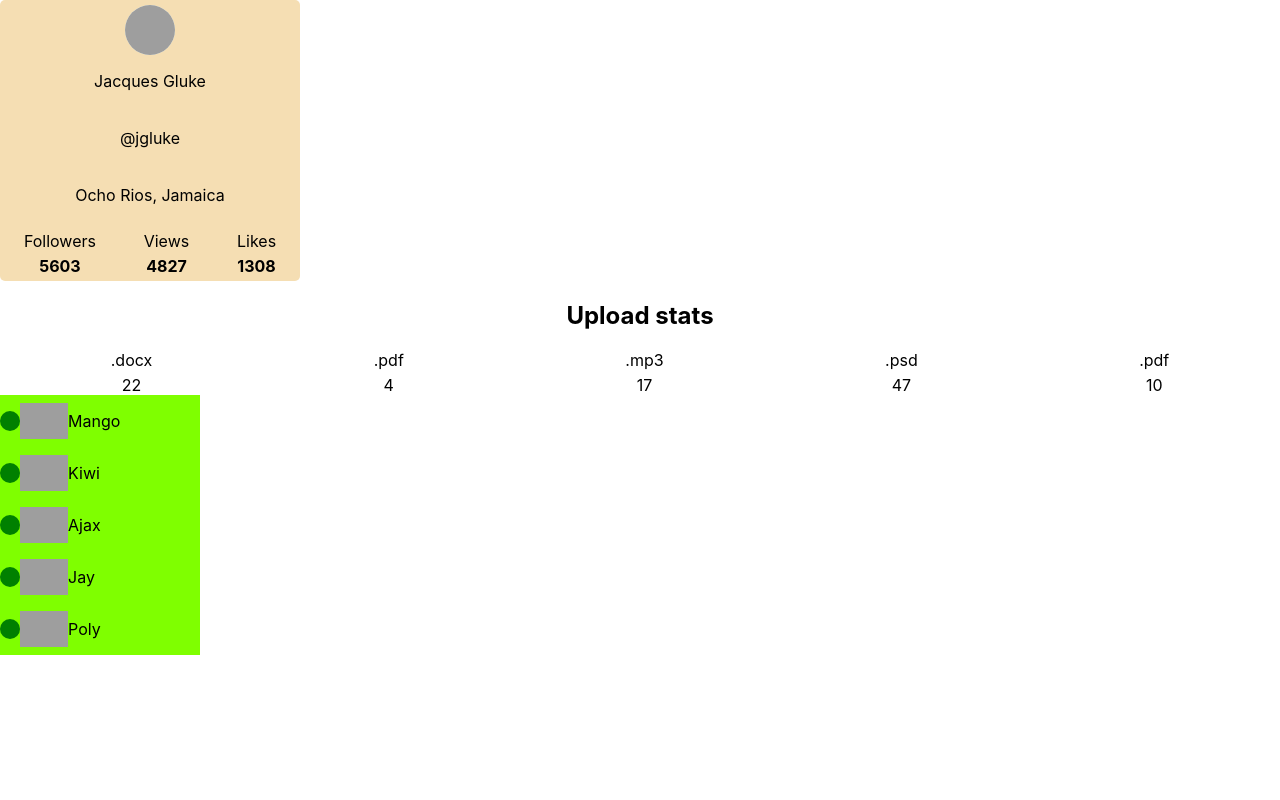
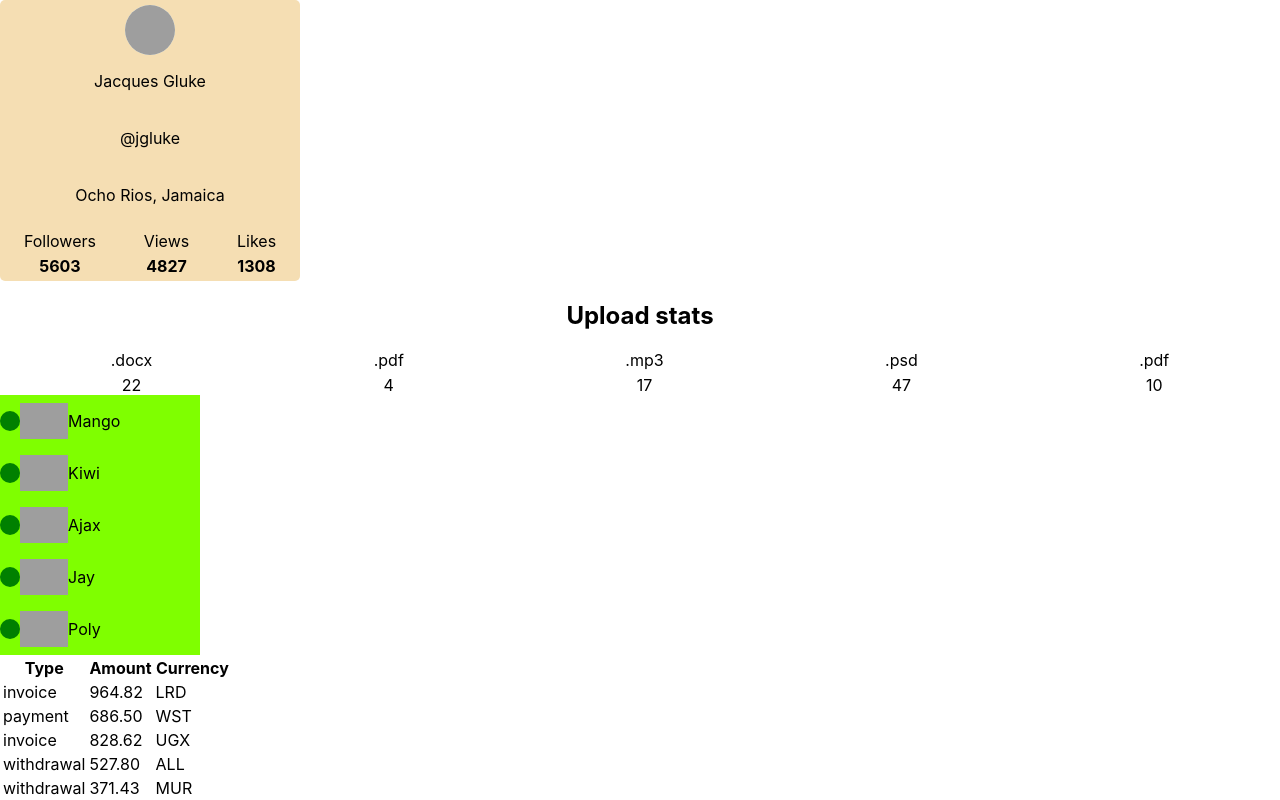
Before and after one commit to Ali-sia/goit-react-hw-01-components, a React (Create React App) app: page / in a window 1280 px wide. Shown: the top 800 px of the page. Built offline with nearby package versions, Linux system fonts and the light colour scheme; grey boxes are pictures that could not be loaded.

Commit message:
завдання 4 таблиця транзакцій

```diff
--- a/src/components/App.jsx
+++ b/src/components/App.jsx
@@ -6,6 +6,9 @@
 
 import FriendList from './FriendList/FriendList';
 import friends from './FriendList/friends.json';
+
+import TransactionHistory from './TransactionHistory/TransactionHistiry';
+import transactionData from './TransactionHistory/transactions.json';
 
 export default function App() {
   return (
@@ -22,6 +25,9 @@
       <Statistic title="Upload stats" stats={data} />
 
       <FriendList friends={friends} />
+
+      {/* <TransactionHistory items={transactions} /> */}
+      <TransactionHistory items={transactionData}></TransactionHistory>
     </div>
   );
 }
--- /dev/null
+++ b/src/components/TransactionHistory/TransactionHistiry.jsx
@@ -0,0 +1,38 @@
+import PropTypes from 'prop-types';
+import TransactionRow from './TransactionRow';
+//styles
+
+// function TransactionHistory({ transactions }) {
+//   console.log('transactions :>> ', transactions);
+// }
+
+const TransactionHistory = transactions => {
+  //   const { transactions } = transactions;
+  return (
+    <table>
+      <thead>
+        <tr>
+          <th>Type</th>
+          <th>Amount</th>
+          <th>Currency</th>
+        </tr>
+      </thead>
+
+      <tbody>
+        {transactions.items.map(data => {
+          return <TransactionRow key={data.id} transactions={data} />;
+        })}
+      </tbody>
+    </table>
+  );
+};
+
+TransactionHistory.propTypes = {
+  friends: PropTypes.arrayOf(
+    PropTypes.shape({
+      id: PropTypes.number.isRequired,
+    })
+  ),
+};
+
+export default TransactionHistory;
--- /dev/null
+++ b/src/components/TransactionHistory/TransactionRow.jsx
@@ -0,0 +1,23 @@
+import PropTypes from 'prop-types';
+//styles
+
+const TransactionRow = ({ transactions }) => {
+  const { type, amount, currency } = transactions;
+  return (
+    <tr>
+      <td>{type}</td>
+      <td>{amount}</td>
+      <td>{currency}</td>
+    </tr>
+  );
+};
+
+TransactionRow.propTypes = {
+  transactions: PropTypes.shape({
+    type: PropTypes.string.isRequired,
+    amount: PropTypes.string.isRequired,
+    currency: PropTypes.string.isRequired,
+  }),
+};
+
+export default TransactionRow;
--- /dev/null
+++ b/src/components/TransactionHistory/transactions.json
@@ -0,0 +1,122 @@
+[
+  {
+    "id": "1e0700a2-5183-4291-85cc-2065a036a683",
+    "type": "invoice",
+    "amount": "964.82",
+    "currency": "LRD"
+  },
+  {
+    "id": "a30f821b-4d25-4ff0-abdd-e340b3f0dd2b",
+    "type": "payment",
+    "amount": "686.50",
+    "currency": "WST"
+  },
+  {
+    "id": "44dca67a-8e5a-4798-bf8e-b15efd4e1abd",
+    "type": "invoice",
+    "amount": "828.62",
+    "currency": "UGX"
+  },
+  {
+    "id": "ea8ed3dc-2b68-4a53-905a-53ecb0adef33",
+    "type": "withdrawal",
+    "amount": "527.80",
+    "currency": "ALL"
+  },
+  {
+    "id": "ea76146a-0b00-4b80-bc02-a8c822176712",
+    "type": "withdrawal",
+    "amount": "371.43",
+    "currency": "MUR"
+  },
+  {
+    "id": "63ca02f9-d637-46b5-9237-f3b24425e029",
+    "type": "payment",
+    "amount": "862.44",
+    "currency": "AUD"
+  },
+  {
+    "id": "ed0263e8-59a5-4bf1-87e0-2bb88e53dc34",
+    "type": "withdrawal",
+    "amount": "907.00",
+    "currency": "GEL"
+  },
+  {
+    "id": "6013bad0-750c-4691-8bc2-d8f2b43969c4",
+    "type": "withdrawal",
+    "amount": "352.52",
+    "currency": "UGX"
+  },
+  {
+    "id": "252c7be4-8b06-4fa7-8d42-61fb835b70d5",
+    "type": "payment",
+    "amount": "388.98",
+    "currency": "TOP"
+  },
+  {
+    "id": "4eaab41b-b967-40ac-82ed-85fc66f646f1",
+    "type": "deposit",
+    "amount": "103.10",
+    "currency": "BWP"
+  },
+  {
+    "id": "9648a350-8469-42d5-8bf3-18090de5fe67",
+    "type": "withdrawal",
+    "amount": "322.32",
+    "currency": "MRO"
+  },
+  {
+    "id": "9c5c25fb-1a95-4b2f-8d1f-4c4426d677cc",
+    "type": "invoice",
+    "amount": "14.79",
+    "currency": "PYG"
+  },
+  {
+    "id": "43ef232c-80e9-4d6f-b48a-b22405620de3",
+    "type": "payment",
+    "amount": "904.86",
+    "currency": "CHF"
+  },
+  {
+    "id": "5161682e-e620-4019-ab0a-24ceb10fbd20",
+    "type": "withdrawal",
+    "amount": "307.08",
+    "currency": "NOK"
+  },
+  {
+    "id": "7b119d71-42e6-4c42-a141-6818b07bb9ff",
+    "type": "invoice",
+    "amount": "275.07",
+    "currency": "AWG"
+  },
+  {
+    "id": "a4f65722-65c4-4c28-b1f4-b8ed988bb205",
+    "type": "deposit",
+    "amount": "213.10",
+    "currency": "STD"
+  },
+  {
+    "id": "c6e5784b-0ca3-48d6-86e5-b5128af5a523",
+    "type": "invoice",
+    "amount": "116.11",
+    "currency": "CUP CUC"
+  },
+  {
+    "id": "c9ebed6a-3a02-4b49-ac0d-0534b51f2bfd",
+    "type": "invoice",
+    "amount": "878.67",
+    "currency": "HKD"
+  },
+  {
+    "id": "a4a98b0e-b22c-438b-9f83-de2df52110c8",
+    "type": "invoice",
+    "amount": "725.03",
+    "currency": "UYU UYI"
+  },
+  {
+    "id": "b39bfa7a-0166-4c47-94d6-87d20590f746",
+    "type": "payment",
+    "amount": "405.45",
+    "currency": "MDL"
+  }
+]
```
